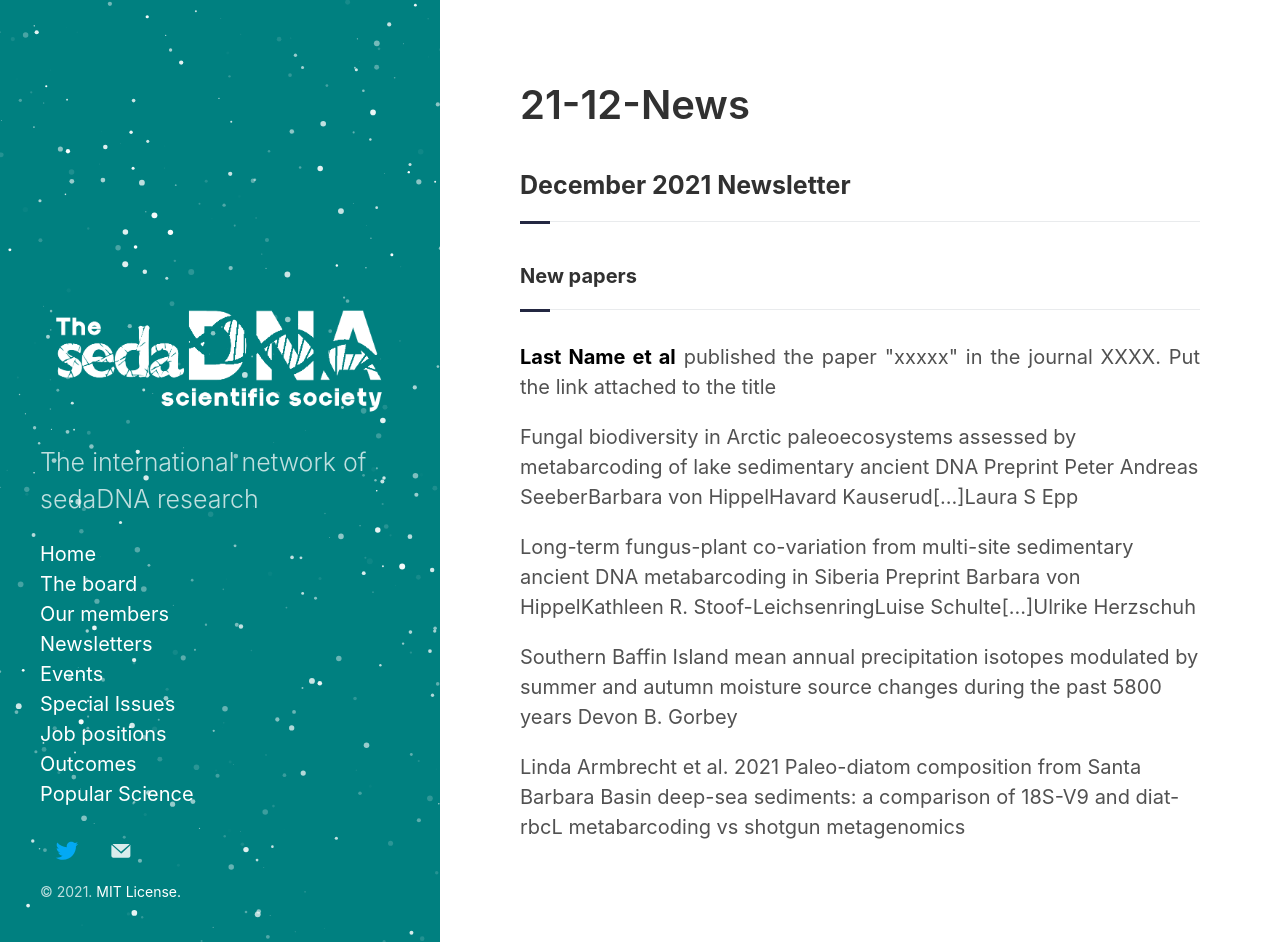
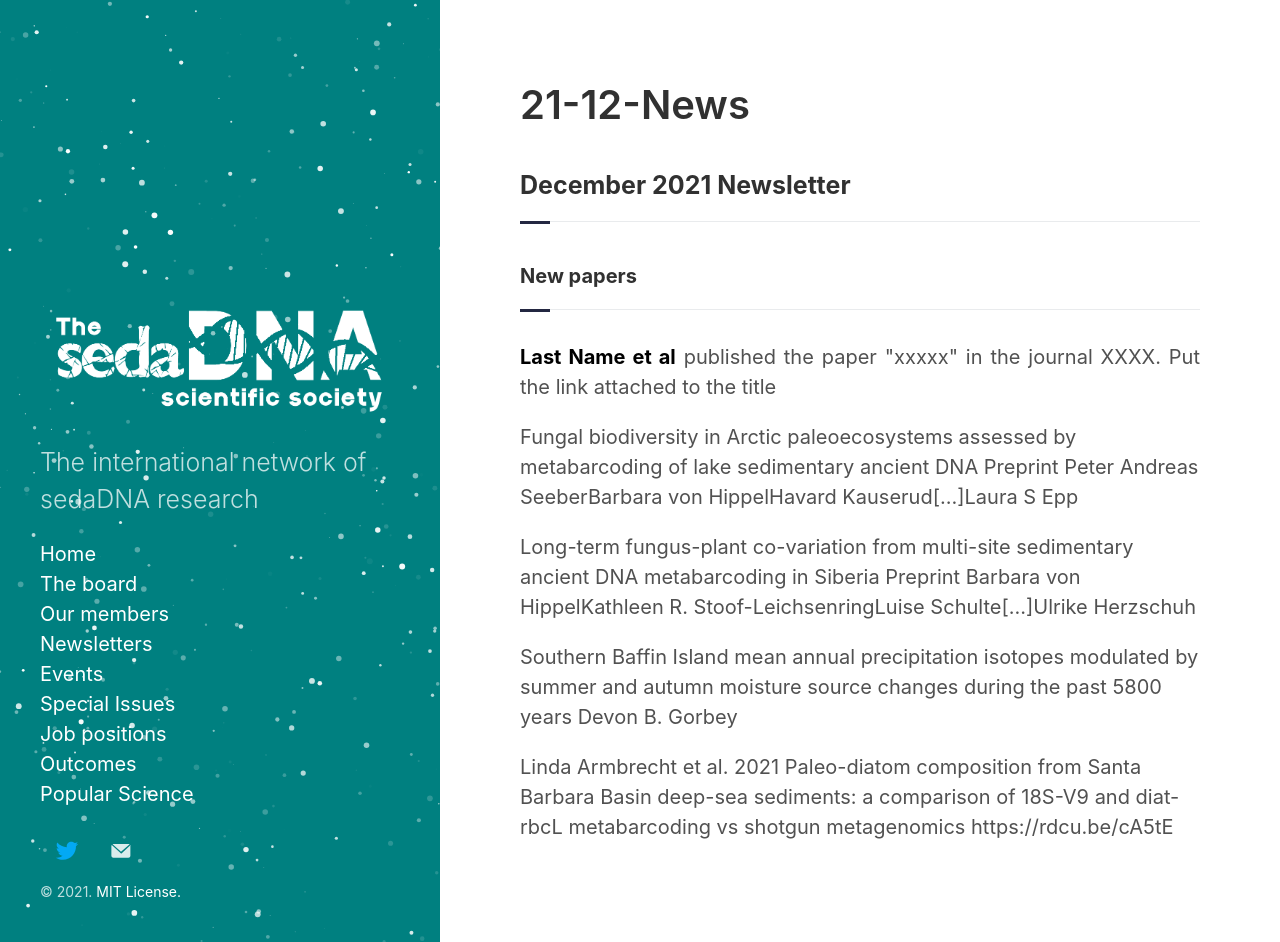
Before and after one commit to sedadna/sedadna.github.io, a Jekyll site: the page built from category/news/21-12.md, in a window 1280 px wide and 942 px high. Built offline with Jekyll 4.4.1, drawn with Linux system fonts in a browser that asks for light colours; some of the changed lines change nothing that is shown.

Commit message:
Update 21-12.md

```diff
--- a/category/news/21-12.md
+++ b/category/news/21-12.md
@@ -24,3 +24,4 @@ Barbara von HippelKathleen R. Stoof-LeichsenringLuise Schulte[...]Ulrike Herzsch
 Southern Baffin Island mean annual precipitation isotopes modulated by summer and autumn moisture source changes during the past 5800 years Devon B. Gorbey
 
 Linda Armbrecht et al. 2021 Paleo-diatom composition from Santa Barbara Basin deep-sea sediments: a comparison of 18S-V9 and diat-rbcL metabarcoding vs shotgun metagenomics
+https://rdcu.be/cA5tE
```
